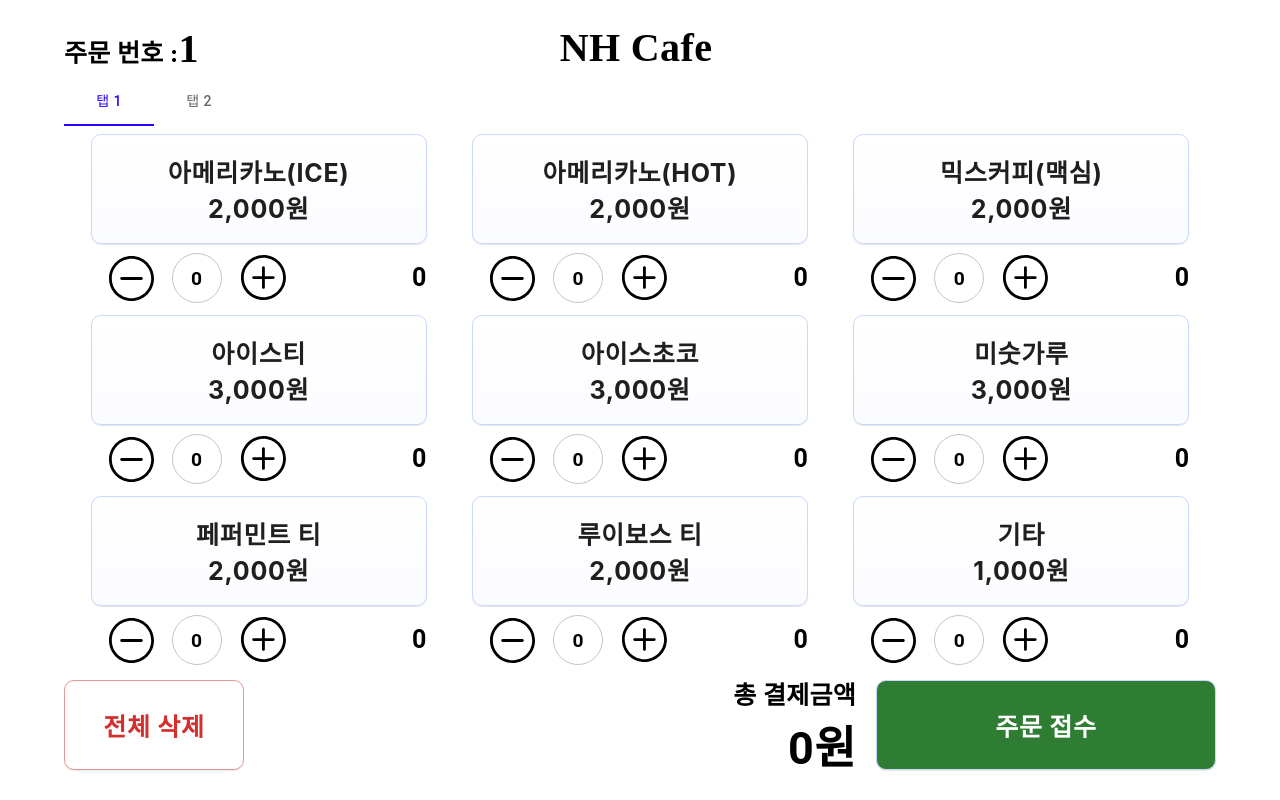
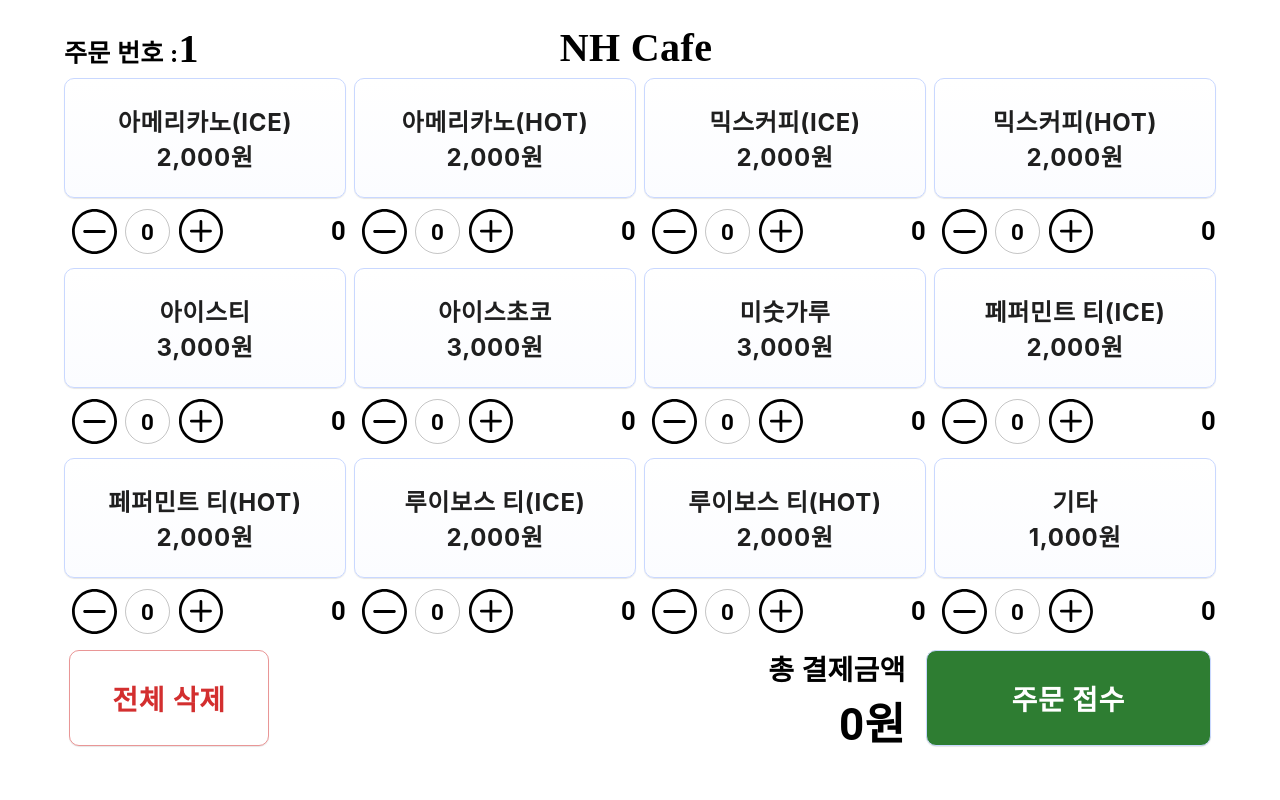
Before and after one commit to son1473/NH_kiosk, a React (Create React App) app: page / in a window 1280 px wide. Built offline with nearby package versions, Linux system fonts and the light colour scheme.

Commit message:
Complete Design

```diff
--- a/src/components/baja/OrderMenu.tsx
+++ b/src/components/baja/OrderMenu.tsx
@@ -13,10 +13,11 @@ const OrderMenu = ({
   beverageNum,
   setBeverageNum,
 }: OrderMenuProps) => {
-  const buttonColor = beverageNum > 0 ? "red" : "black";
+  const buttonColor = beverageNum > 0 ? "blue" : "black";
+  const borderColor = beverageNum > 0 ? "blue" : "rgba(201, 216, 255, 1)";
 
   return (
-    <Box sx={{ width: "336px" }}>
+    <Box sx={{ width: "100%" }}>
       <Button
         onClick={() => {
           setBeverageNum(beverageNum + 1);
@@ -25,11 +26,14 @@ const OrderMenu = ({
           background: "linear-gradient(180deg, #FFF 0%, #FBFCFF 100%)",
           boxShadow: "0px 1px 1px 0px rgba(0, 0, 0, 0.10)",
           border: "1px solid rgba(201, 216, 255, 1)",
+          borderColor: borderColor,
           borderRadius: "10px",
-          width: "336px",
-          height: "110px",
+          width: "100%",
+          // width: "336px",
+          height: "15vh",
+          // height: "110px",
           textAlign: "center",
-          font: "25px Inter, sans-serif ",
+          font: "3vh Inter, sans-serif ",
           fontWeight: "bold",
           marginBottom: "5px",
         }}
@@ -53,11 +57,12 @@ const OrderMenu = ({
             alignItems: "center",
           }}
         >
+          {/* 마이너스 버튼 */}
           <Button
             sx={{
               minWidth: "auto",
               "& .MuiButton-startIcon": {
-                margin: "0px 10px",
+                margin: "0px",
               },
             }}
             onClick={() => {
@@ -67,8 +72,11 @@ const OrderMenu = ({
             }}
             startIcon={
               <svg
-                width="45"
-                height="45"
+              style={{maxWidth: '45px',
+              maxHeight: '45px',
+              width: '6vh',
+              height: '6vh',
+            }}
                 viewBox="0 0 45 45"
                 fill="none"
                 xmlns="http://www.w3.org/2000/svg"
@@ -87,7 +95,7 @@ const OrderMenu = ({
               </svg>
             }
           ></Button>
-
+          {/* 개수 입력 창 */}
           <TextField
             variant="outlined"
             // defaultValue={beverageNum}
@@ -97,16 +105,24 @@ const OrderMenu = ({
                 style: {
                   textAlign: "center",
                   // verticalAlign: "middle",
-                  // padding: "6px",
-                  fontSize: "1.2rem",
+                  padding: "0",
+                  // fontSize: "1.2rem",
+                  fontSize: "2.8vh",
+                  // fontSize: "2.3vw",
                   // color: "secondary",
                 },
               },
               style: {
                 borderRadius: "50px",
                 // minWidth: "38px",
-                width: "50px",
-                height: "50px",
+                width: "7vh",
+                height: "7vh",
+                maxWidth: '45px',
+                maxHeight: '45px',
+              // width: '6vh',
+              // height: '6vh',
+
+
                 // padding: "6px",
                 color: buttonColor,
                 fontWeight: "bold",
@@ -127,20 +143,30 @@ const OrderMenu = ({
               }
             }}
           />
+          {/* 플러스 버튼 */}
           <Button
             onClick={() => {
               setBeverageNum(beverageNum + 1);
             }}
             sx={{
               minWidth: "auto", // 최소 너비를 자동으로 설정하여 아이콘에 맞춤
+              // maxWidth: "20px", // 최소 너비를 자동으로 설정하여 아이콘에 맞춤
               "& .MuiButton-startIcon": {
-                margin: "0px 10px", // 아이콘과 텍스트 사이의 간격 조정
+                margin: "0px", // 아이콘과 텍스트 사이의 간격 조정
               },
             }}
             startIcon={
               <svg
-                width="46"
-                height="46"
+              style={{maxWidth: '45px',
+              maxHeight: '45px',
+              width: '6vh',
+              height: '6vh',
+            }}
+
+              // max-width="30px"
+              // max-height="30px"
+              // width="6vh"
+              // height="6vh"
                 viewBox="0 0 46 46"
                 fill="none"
                 xmlns="http://www.w3.org/2000/svg"
@@ -165,7 +191,7 @@ const OrderMenu = ({
             }
           ></Button>
         </Box>
-        <Typography sx={{ fontWeight: "bold", fontSize: "25px" }}>
+        <Typography sx={{ fontWeight: "bold", fontSize: {xs: "4.5vw", sm: "3.5vw", md:"2vw", lg:"2vw"}, textAlign:'start' }}>
           {(beverageNum * MENU[menuName]).toLocaleString()}
         </Typography>
       </Box>
--- a/src/routes/baja_LandingOrder.tsx
+++ b/src/routes/baja_LandingOrder.tsx
@@ -23,78 +23,119 @@ function TabPanel(props: TabPanelProps) {
 
   return (
     <div role="tabpanel" hidden={value !== index}>
-      {value === index && <Box sx={{ p: 1 }}>{children}</Box>}
+      {value === index && <Box sx={{ p: 1}}>{children}</Box>}
     </div>
   );
 }
 
 function LandingOrder() {
-  const [orderNum, setOrderNum] = useState(1);
   const [coffeeIceNum, setCoffeeIceNum] = useState(0);
   const [coffeeHotNum, setCoffeeHotNum] = useState(0);
-  const [mixCoffeeNum, setMixCoffeeNum] = useState(0);
+  const [mixCoffeeIceNum, setMixCoffeeIceNum] = useState(0);
+  const [mixCoffeeHotNum, setMixCoffeeHotNum] = useState(0);
   const [iceTeaNum, setIceTeaNum] = useState(0);
   const [iceChocoNum, setIceChocoNum] = useState(0);
   const [miSutGaruNum, setMiSutGaruNum] = useState(0);
-  const [peppermintNum, setPeppermintNum] = useState(0);
-  const [rooibosNum, setRooibosNum] = useState(0);
+  const [peppermintIceNum, setPeppermintIceNum] = useState(0);
+  const [peppermintHotNum, setPeppermintHotNum] = useState(0);
+  const [rooibosIceNum, setRooibosIceNum] = useState(0);
+  const [rooibosHotNum, setRooibosHotNum] = useState(0);
   const [etcNum, setEtcNum] = useState(0);
+
+  const [orderNum, setOrderNum] = useState(1);
   const [totalPrice, setTotalPrice] = useState(0);
+  const [orderDetails, setOrderDetails] = useState<string>('');
 
-  const [value, setValue] = React.useState(0);
 
-  const handleChange = (event: React.SyntheticEvent, newValue: number) => {
-    setValue(newValue);
-  };
   const resetAllValue = () => {
     setCoffeeIceNum(0);
     setCoffeeHotNum(0);
-    setMixCoffeeNum(0);
+    setMixCoffeeIceNum(0);
+    setMixCoffeeHotNum(0);
     setIceTeaNum(0);
     setIceChocoNum(0);
     setMiSutGaruNum(0);
-    setPeppermintNum(0);
-    setRooibosNum(0);
+    setPeppermintIceNum(0);
+    setPeppermintHotNum(0);
+    setRooibosIceNum(0);
+    setRooibosHotNum(0);
     setEtcNum(0);
   };
 
   useEffect(() => {
     const coffeeIcePrice = coffeeIceNum * MENU[menuKey[0]];
     const coffeeHotPrice = coffeeHotNum * MENU[menuKey[1]];
-    const mixCoffeePrice = mixCoffeeNum * MENU[menuKey[2]];
-    const iceTeaPrice = iceTeaNum * MENU[menuKey[3]];
-    const iceChocoPrice = iceChocoNum * MENU[menuKey[4]];
-    const miSutGaruPrice = miSutGaruNum * MENU[menuKey[5]];
-    const peppermintPrice = peppermintNum * MENU[menuKey[6]];
-    const ruibosPrice = rooibosNum * MENU[menuKey[7]];
-    const etcPrice = etcNum * MENU[menuKey[8]];
+    const mixCoffeeIcePrice = mixCoffeeIceNum * MENU[menuKey[2]];
+    const mixCoffeeHotPrice = mixCoffeeHotNum * MENU[menuKey[3]];
+    const iceTeaPrice = iceTeaNum * MENU[menuKey[4]];
+    const iceChocoPrice = iceChocoNum * MENU[menuKey[5]];
+    const miSutGaruPrice = miSutGaruNum * MENU[menuKey[6]];
+    const peppermintIcePrice = peppermintIceNum * MENU[menuKey[7]];
+    const peppermintHotPrice = peppermintHotNum * MENU[menuKey[8]];
+    const ruibosIcePrice = rooibosIceNum * MENU[menuKey[9]];
+    const ruibosHotPrice = rooibosHotNum * MENU[menuKey[10]];
+    const etcPrice = etcNum * MENU[menuKey[11]];
 
     setTotalPrice(
       coffeeIcePrice +
         coffeeHotPrice +
-        mixCoffeePrice +
+        mixCoffeeIcePrice +
+        mixCoffeeHotPrice +
         iceTeaPrice +
         iceChocoPrice +
         miSutGaruPrice +
-        peppermintPrice +
-        ruibosPrice +
+        peppermintIcePrice +
+        peppermintHotPrice +
+        ruibosIcePrice +
+        ruibosHotPrice +
         etcPrice
     );
+
+    let newOrderDetails: string = '';
+    newOrderDetails += coffeeIceNum > 0 ? `${menuKey[0]}*${coffeeIceNum}, ` : '';
+    newOrderDetails += coffeeHotNum > 0 ? `${menuKey[1]}*${coffeeHotNum}, ` : '';
+    newOrderDetails += mixCoffeeIceNum > 0 ? `${menuKey[2]}*${mixCoffeeIceNum}, ` : '';
+    newOrderDetails += mixCoffeeHotNum > 0 ? `${menuKey[3]}*${mixCoffeeHotNum}, ` : '';
+    newOrderDetails += iceTeaNum > 0 ? `${menuKey[4]}*${iceTeaNum}, ` : '';
+    newOrderDetails += iceChocoNum > 0 ? `${menuKey[5]}*${iceChocoNum}, ` : '';
+    newOrderDetails += miSutGaruNum > 0 ? `${menuKey[6]}*${miSutGaruNum}, ` : '';
+    newOrderDetails += peppermintIceNum > 0 ? `${menuKey[7]}*${peppermintIceNum}, ` : '';
+    newOrderDetails += peppermintHotNum > 0 ? `${menuKey[8]}*${peppermintHotNum}, ` : '';
+    newOrderDetails += rooibosIceNum > 0 ? `${menuKey[9]}*${rooibosIceNum}, ` : '';
+    newOrderDetails += rooibosHotNum > 0 ? `${menuKey[10]}*${rooibosHotNum}, ` : '';
+    newOrderDetails += etcNum > 0 ? `${menuKey[11]}*${etcNum}` : '';
+    newOrderDetails = newOrderDetails.trim().replace(/,\s*$/, '');
+    // 상태 업데이트
+    setOrderDetails(newOrderDetails);
   }, [
     coffeeIceNum,
     coffeeHotNum,
-    mixCoffeeNum,
+    mixCoffeeIceNum,
+    mixCoffeeHotNum,
     iceTeaNum,
     iceChocoNum,
     miSutGaruNum,
-    peppermintNum,
-    rooibosNum,
+    peppermintIceNum,
+    peppermintHotNum,
+    rooibosIceNum,
+    rooibosHotNum,
     etcNum,
   ]);
 
+  const handleSubmit = () => {
+    const data = {
+      'orderNum' : orderNum,
+      'orderList' : orderDetails,
+      'totalPrice' : totalPrice,
+    }
+    console.log(data, "출력!")
+
+
+  }
+
   return (
     <React.Fragment>
-      <Container>
+      <Container sx={{height:"100%", }}>
         {/* Header 부분 */}
         <Grid
           container
@@ -141,7 +182,7 @@ function LandingOrder() {
           </Grid>
         </Grid>
         {/* 주문 탭 */}
-        <Tabs
+        {/* <Tabs
           value={value}
           onChange={handleChange}
           textColor="secondary"
@@ -149,17 +190,24 @@ function LandingOrder() {
         >
           <Tab label="탭 1" />
           <Tab label="탭 2" />
-        </Tabs>
+        </Tabs> */}
         <Box
           // sx={{ height: "580px" }}
         >
-          <TabPanel value={value} index={0}>
-            <Grid container spacing={1}>
+          {/* <TabPanel value={value} index={0}>
+
+          </TabPanel>
+          <TabPanel value={value} index={1}>
+            2
+          </TabPanel> */}
+        </Box>
+        <Grid container spacing={1}>
               <Grid
                 item
                 xs={12}
                 sm={6}
-                md={4}
+                md={3}
+                lg={3}
                 sx={{ display: "flex", justifyContent: "center" }}
               >
                 <OrderMenu
@@ -172,7 +220,8 @@ function LandingOrder() {
                 item
                 xs={12}
                 sm={6}
-                md={4}
+                md={3}
+                lg={3}
                 sx={{ display: "flex", justifyContent: "center" }}
               >
                 <OrderMenu
@@ -181,30 +230,44 @@ function LandingOrder() {
                   setBeverageNum={setCoffeeHotNum}
                 />
               </Grid>
-              {/* mixCoffeeNum, iceTeaNum, iceChocoNum, miSutGaruNum, pepermintNum,
-            ruibosNum, etcNum, */}
               <Grid
                 item
                 xs={12}
                 sm={6}
-                md={4}
+                md={3}
+                lg={3}
                 sx={{ display: "flex", justifyContent: "center" }}
               >
                 <OrderMenu
                   menuName={menuKey[2]}
-                  beverageNum={mixCoffeeNum}
-                  setBeverageNum={setMixCoffeeNum}
+                  beverageNum={mixCoffeeIceNum}
+                  setBeverageNum={setMixCoffeeIceNum}
                 />
               </Grid>
               <Grid
                 item
                 xs={12}
                 sm={6}
-                md={4}
+                md={3}
+                lg={3}
                 sx={{ display: "flex", justifyContent: "center" }}
               >
                 <OrderMenu
                   menuName={menuKey[3]}
+                  beverageNum={mixCoffeeHotNum}
+                  setBeverageNum={setMixCoffeeHotNum}
+                />
+              </Grid>
+              <Grid
+                item
+                xs={12}
+                sm={6}
+                md={3}
+                lg={3}
+                sx={{ display: "flex", justifyContent: "center" }}
+              >
+                <OrderMenu
+                  menuName={menuKey[4]}
                   beverageNum={iceTeaNum}
                   setBeverageNum={setIceTeaNum}
                 />
@@ -213,11 +276,12 @@ function LandingOrder() {
                 item
                 xs={12}
                 sm={6}
-                md={4}
+                md={3}
+                lg={3}
                 sx={{ display: "flex", justifyContent: "center" }}
               >
                 <OrderMenu
-                  menuName={menuKey[4]}
+                  menuName={menuKey[5]}
                   beverageNum={iceChocoNum}
                   setBeverageNum={setIceChocoNum}
                 />
@@ -226,11 +290,12 @@ function LandingOrder() {
                 item
                 xs={12}
                 sm={6}
-                md={4}
+                md={3}
+                lg={3}
                 sx={{ display: "flex", justifyContent: "center" }}
               >
                 <OrderMenu
-                  menuName={menuKey[5]}
+                  menuName={menuKey[6]}
                   beverageNum={miSutGaruNum}
                   setBeverageNum={setMiSutGaruNum}
                 />
@@ -239,67 +304,88 @@ function LandingOrder() {
                 item
                 xs={12}
                 sm={6}
-                md={4}
+                md={3}
+                lg={3}
                 sx={{ display: "flex", justifyContent: "center" }}
               >
                 <OrderMenu
-                  menuName={menuKey[6]}
-                  beverageNum={peppermintNum}
-                  setBeverageNum={setPeppermintNum}
+                  menuName={menuKey[7]}
+                  beverageNum={peppermintIceNum}
+                  setBeverageNum={setPeppermintIceNum}
                 />
               </Grid>
               <Grid
                 item
                 xs={12}
                 sm={6}
-                md={4}
+                md={3}
+                lg={3}
                 sx={{ display: "flex", justifyContent: "center" }}
               >
                 <OrderMenu
-                  menuName={menuKey[7]}
-                  beverageNum={rooibosNum}
-                  setBeverageNum={setRooibosNum}
+                  menuName={menuKey[8]}
+                  beverageNum={peppermintHotNum}
+                  setBeverageNum={setPeppermintHotNum}
                 />
               </Grid>
               <Grid
                 item
                 xs={12}
                 sm={6}
-                md={4}
+                md={3}
+                lg={3}
                 sx={{ display: "flex", justifyContent: "center" }}
               >
                 <OrderMenu
-                  menuName={menuKey[8]}
+                  menuName={menuKey[9]}
+                  beverageNum={rooibosIceNum}
+                  setBeverageNum={setRooibosIceNum}
+                />
+              </Grid>
+              <Grid
+                item
+                xs={12}
+                sm={6}
+                md={3}
+                lg={3}
+                sx={{ display: "flex", justifyContent: "center" }}
+              >
+                <OrderMenu
+                  menuName={menuKey[10]}
+                  beverageNum={rooibosHotNum}
+                  setBeverageNum={setRooibosHotNum}
+                />
+              </Grid>
+              <Grid
+                item
+                xs={12}
+                sm={6}
+                md={3}
+                lg={3}
+                sx={{ display: "flex", justifyContent: "center" }}
+              >
+                <OrderMenu
+                  menuName={menuKey[11]}
                   beverageNum={etcNum}
                   setBeverageNum={setEtcNum}
                 />
               </Grid>
             </Grid>
-          </TabPanel>
-          <TabPanel value={value} index={1}>
-            2
-          </TabPanel>
-        </Box>
 
-        <Box
-          sx={{
-            // minHeight: "150vh",
-            display: "flex",
-            justifyContent: "center",
-            alignItems: "center",
-            flexDirection: "column",
-          }}
-        >
-          <Box
+        {/* 하단 바 */}
+          <Grid container
             sx={{
-              display: "flex",
-              justifyContent: "space-between",
-              width: "100%",
-              alignItems: "center",
-              flexDirection: "row",
+              // display: "flex",
+              // width: "100%",
+              // justifyContent: "space-between",
+              // alignItems: "center",
+              // flexDirection: "row",
               // margin: "0px 500px",
+              padding: '5px',
+              marginTop: "5px",
             }}
           >
+            <Grid item xs={12} sm={6} md={3} lg={3}>
             <Button
               variant="outlined"
               onClick={resetAllValue}
@@ -309,31 +395,34 @@ function LandingOrder() {
                 boxShadow: "0px 1px 1px 0px rgba(0, 0, 0, 0.10)",
                 // border: "1px solid rgba(201, 216, 255, 1)",
                 borderRadius: "10px",
-                width: "180px",
+                width: "25vh",
                 // padding: "0px 25px",
-                height: "90px",
+                height: "12vh",
                 textAlign: "center",
-                font: "25px Inter, sans-serif ",
+                font: "3.5vh Inter, sans-serif ",
                 fontWeight: "bold",
-                marginBottom: "10px",
+
               }}
             >
               전체 삭제
             </Button>
-            <Box
-              sx={{
-                display: "flex",
-                // justifyContent: "space-between",
-                // width: "100%",
-                alignItems: "center",
-                flexDirection: "row",
-              }}
-            >
-              <Box sx={{ marginRight: "20px" }}>
+            </Grid>
+            {/* 주문 내역 */}
+            <Grid item xs={12} sm={6} md={3} lg={3}>
+            <Typography sx={{
+              fontSize: '1',
+              marginLeft:'10px'}}>
+              {orderDetails}
+            </Typography>
+            </Grid>
+            {/* 총 결제 금액, 주문 접수 버튼 묶음 */}
+              {/* 총 결제 금액 */}
+              <Grid item xs={12} sm={6} md={3}>
+              <Box sx={{ marginRight: "20px"}}>
                 <Typography
                   sx={{
                     fontWeight: "bold",
-                    fontSize: "25px",
+                    fontSize: "3.5vh",
                     textAlign: "end",
                   }}
                 >
@@ -342,35 +431,39 @@ function LandingOrder() {
                 <Typography
                   sx={{
                     fontWeight: "bold",
-                    fontSize: "45px",
+                    fontSize: {sm: "4vh", md:"5vh", lg:"5.5vh"},
                     textAlign: "end",
                   }}
                 >
                   {totalPrice.toLocaleString()}원
                 </Typography>
               </Box>
+              </Grid>
+              {/* 주문 접수 버튼 */}
+              <Grid item xs={12} sm={6} md={3}>
               <Button
+              // onSubmit={}
                 variant="contained"
-                // onClick={resetAllValue}
+                onClick={handleSubmit}
                 color="success"
                 sx={{
                   // background: "linear-gradient(180deg, #FFF 0%, #FBFCFF 100%)",
                   boxShadow: "0px 1px 1px 0px rgba(0, 0, 0, 0.10)",
                   border: "1px solid rgba(201, 216, 255, 1)",
                   borderRadius: "10px",
-                  width: "340px",
-                  height: "90px",
+                  width: "100%",
+                  height: "12vh",
                   textAlign: "center",
-                  font: "25px Inter, sans-serif ",
+                  font: "3.5vh Inter, sans-serif ",
                   fontWeight: "bold",
                   marginBottom: "10px",
                 }}
               >
                 주문 접수
               </Button>
-            </Box>
-          </Box>
-        </Box>
+              </Grid>
+          </Grid>
+        {/* </Box> */}
       </Container>
     </React.Fragment>
   );
--- a/src/utils/menu.ts
+++ b/src/utils/menu.ts
@@ -6,12 +6,15 @@ interface StringNumberDictionary {
 export const MENU: StringNumberDictionary= {
   "아메리카노(ICE)": 2000,
   "아메리카노(HOT)": 2000,
-  "믹스커피(맥심)": 2000,
+  "믹스커피(ICE)": 2000,
+  "믹스커피(HOT)": 2000,
   "아이스티": 3000,
   "아이스초코": 3000,
   "미숫가루": 3000,
-  "페퍼민트 티": 2000,
-  "루이보스 티": 2000,
+  "페퍼민트 티(ICE)": 2000,
+  "페퍼민트 티(HOT)": 2000,
+  "루이보스 티(ICE)": 2000,
+  "루이보스 티(HOT)": 2000,
   "기타": 1000,
 };
 
```
